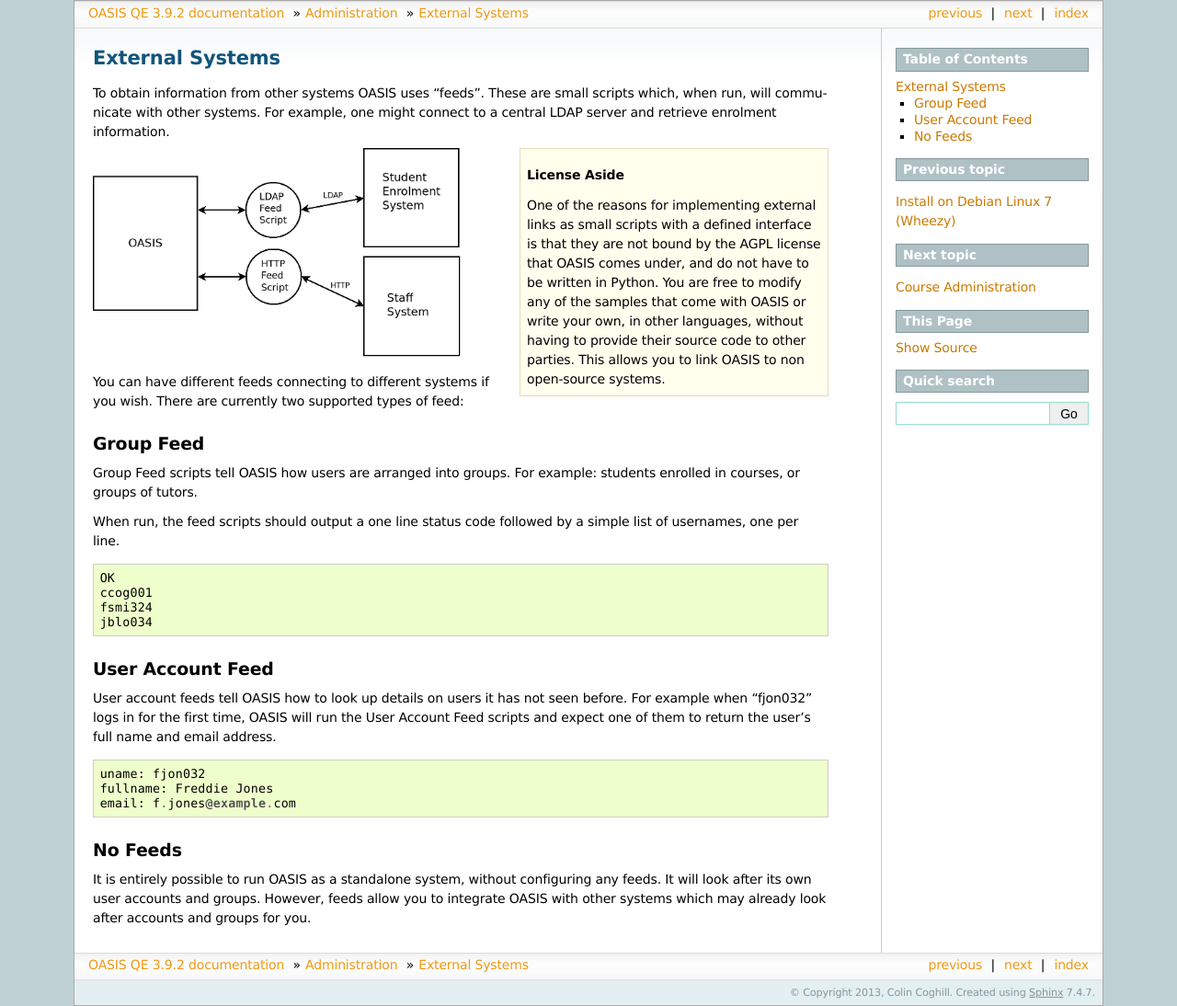
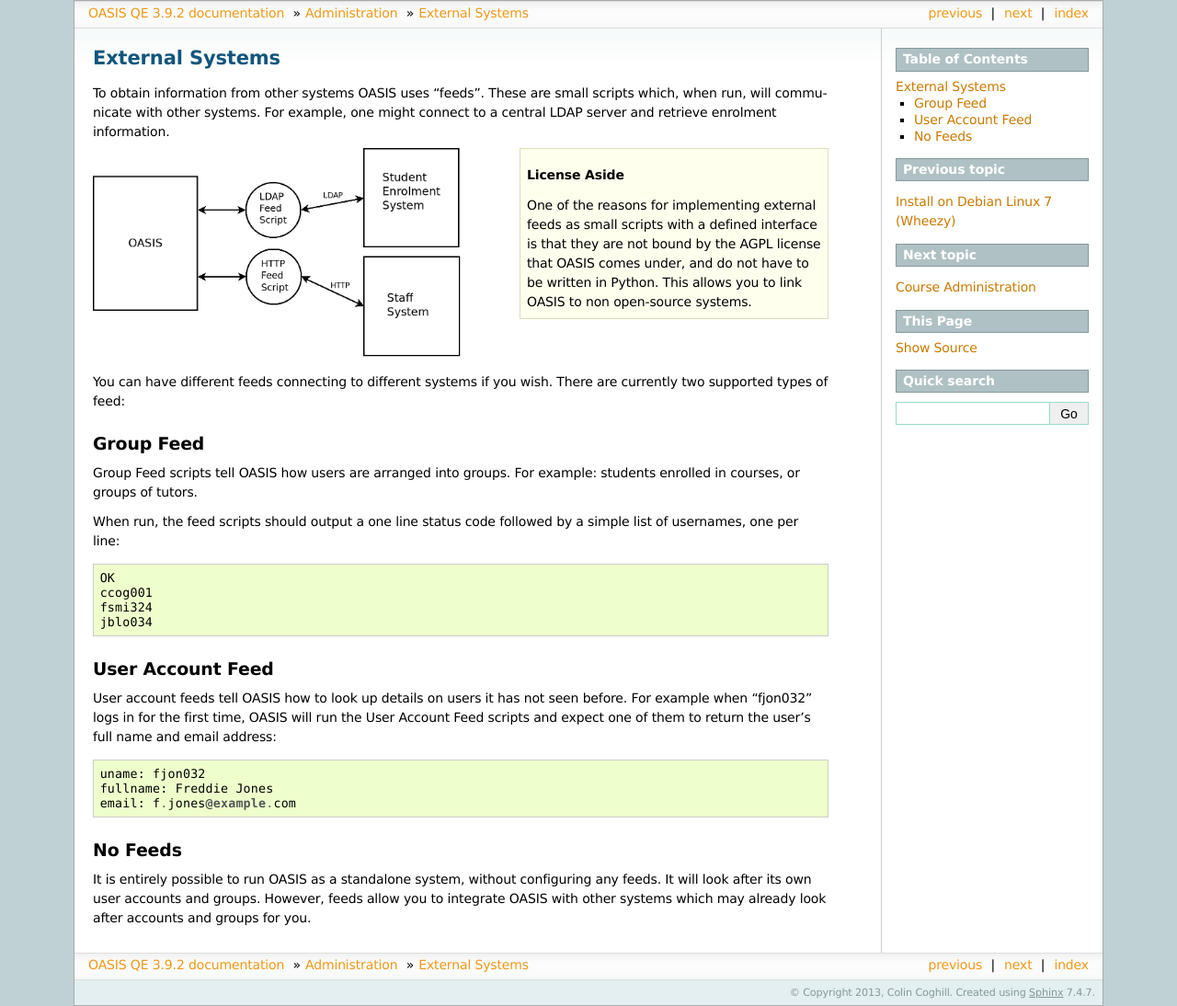
Before and after one commit to colincoghill/oasisqe, a Sphinx documentation site: the page built from source/admin_feeds.rst, in a window 1280 px wide. Shown: the whole page at 92% size. Built offline with Sphinx 7.4.7, drawn with Linux system fonts in a browser that asks for light colours; pages that are not in the unit, such as notebooks, are missing from menus.

Commit message:
Try the code samples in the feeds section a different way to see if they show up.

```diff
--- a/source/admin_feeds.rst
+++ b/source/admin_feeds.rst
@@ -10,12 +10,10 @@ information.
 
 .. sidebar:: License Aside
 
-  One of the reasons for implementing external links as small scripts with
+  One of the reasons for implementing external feeds as small scripts with
   a defined interface is that they are not bound by the AGPL license
-  that OASIS comes under, and do not have to be written in Python. You
-  are free to modify any of the samples that come with OASIS or write your
-  own, in other languages, without having to provide their source code to
-  other parties. This allows you to link OASIS to non open-source systems.
+  that OASIS comes under, and do not have to be written in Python.
+  This allows you to link OASIS to non open-source systems.
 
 
 .. image:: admin_feeds_example.png
@@ -30,9 +28,7 @@ Group Feed
 Group Feed scripts tell OASIS how users are arranged into groups. For example: students
 enrolled in courses, or groups of tutors.
 
-When run, the feed scripts should output a one line status code followed by a simple list of usernames, one per line.
-
-.. code::
+When run, the feed scripts should output a one line status code followed by a simple list of usernames, one per line::
 
   OK
   ccog001
@@ -45,9 +41,7 @@ User Account Feed
 
 User account feeds tell OASIS how to look up details on users it has not seen before. For example
 when "fjon032" logs in for the first time, OASIS will run the User Account Feed scripts and expect
-one of them to return the user's full name and email address.
-
-.. code::
+one of them to return the user's full name and email address::
 
   uname: fjon032
   fullname: Freddie Jones
```
